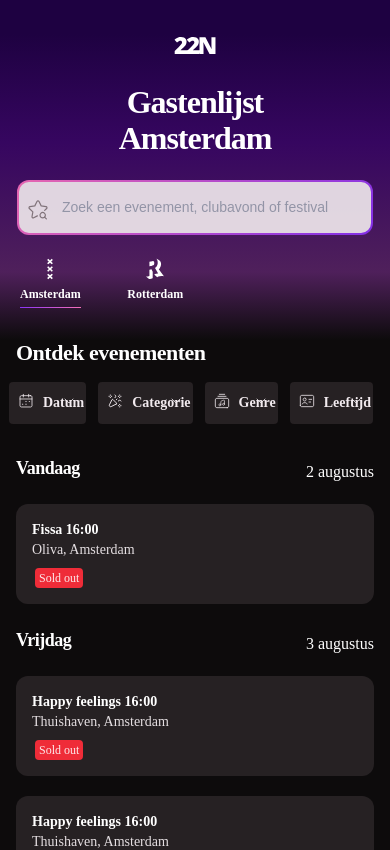
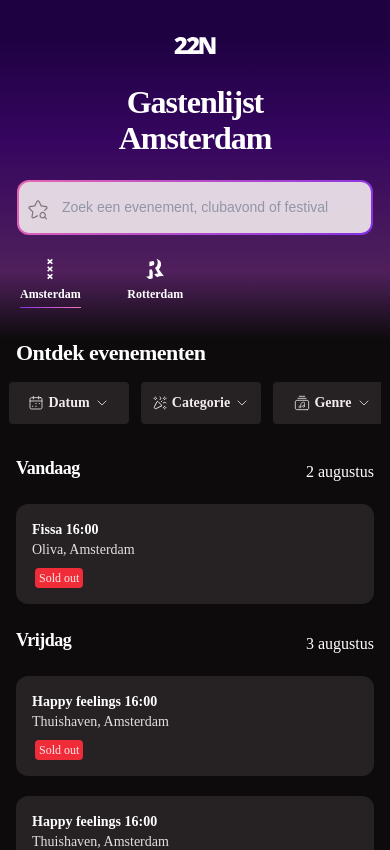
Before and after one commit to top-comengineer/ttnight, a React (Create React App) app: page / in a window 390 px wide. Shown: the top 850 px of the page. Built offline with nearby package versions, Linux system fonts and the light colour scheme.

Commit message:
style feedback fix

```diff
--- a/src/App.css
+++ b/src/App.css
@@ -1236,6 +1236,7 @@ a.buttons {
 
 .multipan-event-box {
   display: flex;
+  gap: 10px;
   margin-bottom: 16px;
 }
 
@@ -1244,7 +1245,13 @@ a.buttons {
 }
 .multipan-event-box img {
   padding-top: 4px;
-  margin-right: 10px;
+}
+.events-image {
+  width: 25px;
+}
+.events-content {
+  flex-grow: 1;
+  width: calc(100% - 35px);
 }
 .events-content.text-white {
   font-weight: 600;
@@ -1355,6 +1362,9 @@ span.tooltip-button svg {
     border: 2px solid #51494d;*/
   border-radius: 4px;
   position: relative;
+}
+.event-information-form form .checkbox input:focus {
+  outline: none;
 }
 .event-information-form form .checkbox input[type='checkbox']:checked::after {
   content: '';
@@ -1593,7 +1603,8 @@ input#validationCustom01 {
   background: #262123;
   margin-bottom: 8px;
 }
-button.btn.btn-primary {
+
+button.btn.btn-dropdown {
   padding: 12px;
   justify-content: center;
   align-items: center;
@@ -1608,13 +1619,27 @@ button.btn.btn-primary {
   border-radius: 4px;
   cursor: pointer;
   color: #fff;
-  /*  border: 1px solid #8932F6; */
-  background: linear-gradient(180deg, #8932f6 0%, #a15bf9 100%);
+  background: #262123;
+}
+button.btn.btn-dropdown > span:nth-child(2) {
+  flex: none !important;
+}
+
+button.btn.btn-dropdown > .chakra-button__icon:first-child {
+  margin-inline-end: 0;
+}
+button.btn.btn-dropdown > .chakra-button__icon:last-child {
+  margin-inline-start: 0;
+}
+
+button.btn.btn-dropdown[aria-expanded='true'] {
+  border: 2px solid #80737a !important;
+  background: #332b2f !important;
 }
 .selected-button {
   border: 2px solid #80737a;
 }
-button.nextButton.btn.btn-primary.dropdown-toggle img {
+button.nextButton.btn.btn-dropdown.dropdown-toggle img {
   position: relative;
   top: -2px;
 }
@@ -1670,7 +1695,7 @@ p.text-white.text-p {
 }
 
 .slider-item {
-  height: 300px;
+  /* height: 300px; */
   background: #262123;
   width: 232px !important;
   position: relative;
@@ -2256,11 +2281,11 @@ ul.checkbox-dropdown-list.border-none input {
   font-size: 13px;
 }
 
-.dropdown.open button.nextButton.btn.btn-primary.dropdown-toggle {
+.dropdown.open button.nextButton.btn.btn-dropdown.dropdown-toggle {
   border: 2px solid #80737a !important;
   background: #332b2f !important;
 }
-.btn-primary:hover {
+.btn-dropdown:hover {
   border-color: transparent !important;
 }
 /*dropdown End */
@@ -2290,7 +2315,31 @@ ul.checkbox-dropdown-list.border-none input {
   line-height: 22px;
   padding: 8px 16px 8px 8px;
 }
-
+.menu-checkbox-list .chakra-menu__group > button > .chakra-menu__icon-wrapper {
+  -webkit-margin-end: 0.5rem;
+  margin-inline-end: 0.5rem;
+  width: 20px;
+  height: 20px;
+  border-radius: 4px;
+  background-color: #332b2f;
+  border: 2px solid #51494d;
+  opacity: 1;
+}
+.menu-checkbox-list
+  .chakra-menu__group
+  > button[aria-checked='true']
+  > .chakra-menu__icon-wrapper
+  > svg {
+  margin: 3px 0px 2px 2px;
+  visibility: visible;
+}
+.menu-checkbox-list
+  .chakra-menu__group
+  > button[aria-checked='false']
+  > .chakra-menu__icon-wrapper
+  > svg {
+  visibility: hidden;
+}
 .checkbox-menu-list {
   border: 1px solid #80737a !important;
   background: #332b2f !important;
--- a/src/components/Carousel.jsx
+++ b/src/components/Carousel.jsx
@@ -58,7 +58,7 @@ const Carousel = () => {
                 <p className="slider-p">Thuishaven,Amsterdam</p>
                 <div className="toolt">
                   <span>1 aug — 23:00</span>
-                  <span className="ml-1">21+</span>
+                  <span className="ml-1.5">21+</span>
                 </div>
               </div>
             </div>
--- a/src/components/DiscoverEvent.jsx
+++ b/src/components/DiscoverEvent.jsx
@@ -26,7 +26,7 @@ const DiscoverEvent = () => {
               <Menu>
                 <MenuButton
                   as={Button}
-                  className="nextButton btn btn-primary dropdown-toggle"
+                  className="btn btn-dropdown dropdown-toggle"
                   leftIcon={<img src={DatumIcon} alt="datum" />}
                   rightIcon={<img src={ArrowDownIcon} alt="arrow down" />}
                 >
@@ -35,7 +35,7 @@ const DiscoverEvent = () => {
                     Datum{' '}
                   </span>
                 </MenuButton>
-                <MenuList className="menu-list">
+                <MenuList className="menu-list" pos="absolute" top="8" left="0">
                   <MenuOptionGroup
                     className=""
                     defaultValue="vandaag"
@@ -61,7 +61,7 @@ const DiscoverEvent = () => {
               <Menu>
                 <MenuButton
                   as={Button}
-                  className="nextButton btn btn-primary dropdown-toggle"
+                  className="btn btn-dropdown dropdown-toggle"
                   leftIcon={<img src={CategoryIcon} alt="datum" />}
                   rightIcon={<img src={ArrowDownIcon} alt="arrow down" />}
                 >
@@ -69,7 +69,7 @@ const DiscoverEvent = () => {
                     Categorie
                   </span>
                 </MenuButton>
-                <MenuList className="menu-list">
+                <MenuList className="menu-list" pos="absolute" top="8" left="0">
                   <MenuOptionGroup
                     className=""
                     defaultValue="dag event"
@@ -91,7 +91,7 @@ const DiscoverEvent = () => {
               <Menu closeOnSelect={false}>
                 <MenuButton
                   as={Button}
-                  className="nextButton btn btn-primary dropdown-toggle"
+                  className="btn btn-dropdown dropdown-toggle"
                   leftIcon={<img src={GenreIcon} alt="datum" />}
                   rightIcon={<img src={ArrowDownIcon} alt="arrow down" />}
                 >
@@ -99,7 +99,12 @@ const DiscoverEvent = () => {
                     Genre
                   </span>
                 </MenuButton>
-                <MenuList className="menu-list">
+                <MenuList
+                  className="menu-list menu-checkbox-list"
+                  pos="absolute"
+                  top="8"
+                  left="0"
+                >
                   <MenuOptionGroup className="" type="checkbox">
                     <MenuItemOption isChecked={true} value="amapiano">
                       Amapiano
@@ -111,27 +116,6 @@ const DiscoverEvent = () => {
                     <MenuItemOption value="disco">Disco</MenuItemOption>
                     <MenuItemOption value="techno">Techno</MenuItemOption>
                   </MenuOptionGroup>
-                  {/* <MenuItem>
-                    <Checkbox defaultChecked>Amapiano</Checkbox>
-                  </MenuItem>
-                  <MenuItem>
-                    <Checkbox defaultChecked>Classics</Checkbox>
-                  </MenuItem>
-                  <MenuItem>
-                    <Checkbox defaultChecked>Hip-hop</Checkbox>
-                  </MenuItem>
-                  <MenuItem>
-                    <Checkbox defaultChecked>Hitjes</Checkbox>
-                  </MenuItem>
-                  <MenuItem>
-                    <Checkbox defaultChecked>House</Checkbox>
-                  </MenuItem>
-                  <MenuItem>
-                    <Checkbox defaultChecked>Disco</Checkbox>
-                  </MenuItem>
-                  <MenuItem>
-                    <Checkbox defaultChecked>Techno</Checkbox>
-                  </MenuItem> */}
                 </MenuList>
               </Menu>
             </div>
@@ -139,7 +123,7 @@ const DiscoverEvent = () => {
               <Menu>
                 <MenuButton
                   as={Button}
-                  className="nextButton btn btn-primary dropdown-toggle"
+                  className="btn btn-dropdown dropdown-toggle"
                   leftIcon={<img src={UserIcon} alt="datum" />}
                   rightIcon={<img src={ArrowDownIcon} alt="arrow down" />}
                 >
@@ -147,7 +131,7 @@ const DiscoverEvent = () => {
                     Leeftijd
                   </span>
                 </MenuButton>
-                <MenuList className="menu-list">
+                <MenuList className="menu-list" pos="absolute" top="8" left="0">
                   <MenuOptionGroup className="" defaultValue="18" type="radio">
                     <MenuItemOption value="18">18+</MenuItemOption>
                     <MenuItemOption value="21">21+</MenuItemOption>
--- a/src/pages/home/Home.css
+++ b/src/pages/home/Home.css
@@ -34,22 +34,3 @@ body {
 .selected-button {
   border: 2px solid #80737a;
 }
-@media only screen and (max-width: 600px) {
-  .wrapper {
-    margin: 0 auto;
-    min-height: 100%;
-    border: 0;
-    border: 0;
-    padding: 0 9px;
-  }
-  .outer {
-    display: flex;
-    overflow-x: auto;
-  }
-  .zoek-evenementen .tooltipss {
-    position: relative;
-    width: fit-content;
-    display: flex;
-    margin-top: 0px;
-  }
-}
--- a/src/pages/single-event/SingleEvent.css
+++ b/src/pages/single-event/SingleEvent.css
@@ -12,3 +12,6 @@ input[type='date']::-webkit-calendar-picker-indicator {
   width: 20px;
   height: 20px;
 }
+/* .event-information-form form .checkbox input {
+  border: none;
+} */
--- a/src/styles/media-query.css
+++ b/src/styles/media-query.css
@@ -14,6 +14,51 @@
   }
   i.fa-solid.fa-search {
     display: none;
+  }
+}
+@media only screen and (max-width: 640px) {
+  .external-dropdown {
+    position: relative;
+  }
+  .event-img.text-center img {
+    width: 95%;
+    margin: auto;
+  }
+  section.event-form-sec .containers {
+    width: 100%;
+  }
+  button.btn.btn-dropdown {
+    padding: 12px 8px;
+    min-width: 120px;
+    justify-content: center;
+    align-items: center;
+    gap: 4px;
+    color: var(--night-color-neutral-100, #f2ebef);
+    text-align: center;
+    font-family: Public Sans;
+    font-size: 14px;
+    font-style: normal;
+    font-weight: 600;
+    line-height: 14px;
+  }
+}
+@media only screen and (max-width: 600px) {
+  .wrapper {
+    margin: 0 auto;
+    min-height: 100%;
+    border: 0;
+    border: 0;
+    padding: 0 9px;
+  }
+  .outer {
+    display: flex;
+    overflow-x: auto;
+  }
+  .zoek-evenementen .tooltipss {
+    position: relative;
+    width: fit-content;
+    display: flex;
+    margin-top: 0px;
   }
 }
 @media (max-width: 990px) {
@@ -685,6 +730,25 @@ height:400px;
     font-weight: 600;
     line-height: 14px;
   }
+  button.btn.btn-dropdown {
+    display: flex;
+    padding: 12px 8px;
+    min-width: 120px;
+    justify-content: center;
+    align-items: center;
+    gap: 4px;
+    color: var(--night-color-neutral-100, #f2ebef);
+    text-align: center;
+    font-family: Public Sans;
+    font-size: 14px;
+    font-style: normal;
+    font-weight: 600;
+    line-height: 14px;
+  }
+  button.btn.btn-dropdown > .chakra-button__icon > img {
+    width: 16px;
+    height: 16px;
+  }
   h6.text-end.text-gray {
     font-size: 14px;
   }
@@ -835,6 +899,10 @@ height:400px;
   .event-hero-section .multipan-event-box {
     padding-top: 10px;
   }
+  .multipan-event-box {
+    gap: 8px;
+  }
+
   .col-md-6 {
     margin-bottom: 12px;
   }
@@ -955,6 +1023,7 @@ height:400px;
   .event-img.text-center img {
     height: 200px;
     width: 95%;
+    margin: auto;
   }
   .event-heading h1.text-center.text-whites {
   }
@@ -1272,7 +1341,7 @@ height:400px;
     padding: 16px;
     border-radius: 8px;
     border: 1px solid #ccc2c7;
-    margin-left: 5px;
+    margin-left: 8px;
   }
   footer input {
     width: 57%;
@@ -1328,6 +1397,10 @@ height:400px;
     top: 11px;
     right: 6px;
   }
+  .menu-list .chakra-menu__group > button {
+    font-size: 14px;
+    line-height: 20px;
+  }
 }
 @media (max-width: 428px) {
   .slider-item.slick-slide {
```
Also changed, not shown: src/pages/single-event/SingleEvent.jsx (+20 -5 lines).
